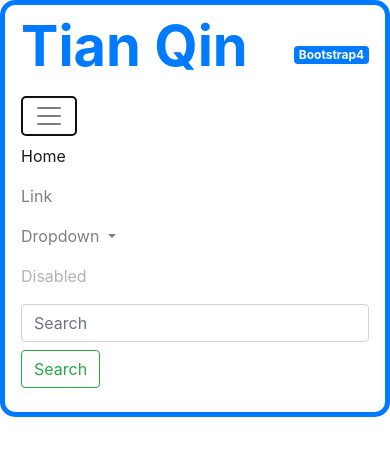
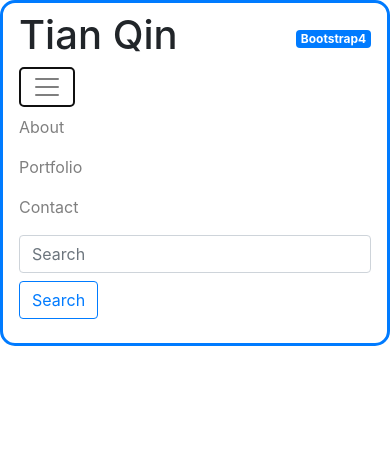
Before and after one commit to DIAOSI29/Bootstrap-Portfolio, a plain HTML site: page index.html in a window 390 px wide. Both pictures are taken after a click on the button "Toggle navigation". Drawn offline with nearby package versions, Linux system fonts and the light colour scheme.

Commit message:
added tab links and assets folder

```diff
--- /dev/null
+++ b/assetsBS/css/style.css
@@ -0,0 +1,204 @@
+* {
+  box-sizing: border-box;
+}
+
+html {
+  height: 100%;
+}
+body {
+  min-height: 100%;
+  margin: 0;
+  position: relative;
+  padding-bottom: 50px;
+}
+
+body {
+  color: #777777;
+  font-family: "Arial", "Helvetica Neue", Helvetica, sans-serif;
+  background-image: url(./../images/bodybackground.jpg);
+  background-size: cover;
+  width: 100%;
+}
+
+header {
+  background-color: #ffffff;
+  display: flex;
+  width: 100%;
+  border-bottom: 3px solid #cccccc;
+  margin-top: 0px;
+}
+
+header::after {
+  clear: both;
+  content: "";
+  display: table;
+}
+
+h1,
+h2 {
+  font-family: "Georgia", Times, Times New Roman, serif;
+}
+
+h1 {
+  font-size: 35px;
+}
+
+h2 {
+  margin-top: 10px;
+  color: #4aaaa5;
+  border-bottom: 2px solid #cccccc;
+  line-height: 2.6em;
+  font-size: 30px;
+}
+
+.tealbg {
+  background-color: #4aaaa5;
+  color: white;
+}
+
+.container {
+  width: 960px;
+  display: block;
+  margin: auto;
+  align-items: center;
+}
+
+#name {
+  display: block;
+  float: left;
+  padding: 0 35px;
+  margin: 10px 0 0 0;
+}
+
+nav {
+  float: right;
+  display: block;
+}
+
+a {
+  text-decoration: none;
+  color: #777777;
+  padding: 43px 30px;
+  margin-right: 0;
+  font-size: 19px;
+  line-height: 90px;
+}
+
+a:hover {
+  background-color: #666666;
+  color: white;
+}
+
+section {
+  background-color: #ffffff;
+  border-color: #dddddd;
+  width: 960px;
+  margin: 30px auto;
+  padding: 0 30px 20px 30px;
+  overflow: auto;
+}
+
+section p {
+  color: black;
+  font-size: 18px;
+  line-height: 1.6em;
+}
+
+#imgTQ {
+  width: 200px;
+  height: 200px;
+  float: left;
+  margin-right: 30px;
+  margin-top: 5px;
+}
+
+footer {
+  background-color: #666666;
+  height: 60px;
+  width: 100%;
+  position: fixed;
+  bottom: 0;
+  display: grid;
+  place-items: center;
+  border-top: 10px solid #4aaaa5;
+  left: 0;
+  right: 0;
+  bottom: 0;
+}
+
+footer p {
+  color: #999999;
+  position: absolute;
+  bottom: 0px;
+  margin: 0;
+}
+
+label {
+  display: block;
+  line-height: 30px;
+  font-size: 1.2em;
+  margin-bottom: 3px;
+}
+
+input {
+  display: block;
+  margin-bottom: 30px;
+  line-height: 30px;
+  width: 100%;
+}
+
+#submitbtn {
+  width: 90px;
+  cursor: pointer;
+  margin-top: 20px;
+}
+
+.port-elem {
+  width: 300px;
+  height: 200px;
+  float: left;
+  background-size: contain;
+  margin: 0 40px 40px 0;
+  position: relative;
+}
+
+#port-elem-1 {
+  background-image: url(./../images/animal.jpg);
+}
+
+#port-elem-2 {
+  background-image: url(./../images/car.jpg);
+}
+
+#port-elem-3 {
+  background-image: url(./../images/food.jpg);
+}
+
+#port-elem-4 {
+  background-image: url(./../images/gaming.jpg);
+}
+
+#port-elem-5 {
+  background-image: url(./../images/holiday.jpg);
+}
+
+#port-elem-6 {
+  background-image: url(./../images/Nature.jpg);
+}
+
+#port-elem-7 {
+  background-image: url(./../images/working.jpg);
+}
+
+#port-elem-8 {
+  background-image: url(./../images/graphicart.jpg);
+}
+
+.port-btn {
+  width: 100%;
+  line-height: 30px;
+  position: absolute;
+  bottom: 15px;
+  font-size: 1.1em;
+  cursor: pointer;
+}
--- a/index.html
+++ b/index.html
@@ -13,11 +13,13 @@
     <title>About Me</title>
   </head>
   <body>
-      <div class="container=fuild" style="border: 5px solid #007bff; border-radius: 15px">
+      <div class="container=fuild align-items-center" style="border: 3px solid #007bff; border-radius: 15px">
     <nav class="navbar navbar-expand-lg navbar-light bg-lights>
       <a class="navbar-brand" href="#">
-        <p class="display-4 font-weight-bold text-primary mr-2">Tian Qin </p><span class="badge badge-primary">Bootstrap4</span>
+        <h1 class="mr-2">Tian Qin</h1><span class="badge badge-primary">Bootstrap4</span>
       </a>
+
+      <div class="ml-auto">
       <button
         class="navbar-toggler"
         type="button"
@@ -32,55 +34,27 @@
 
       <div class="collapse navbar-collapse" id="navbarSupportedContent">
         <ul class="navbar-nav mr-auto">
-          <li class="nav-item active">
-            <a class="nav-link" href="#"
-              >Home <span class="sr-only">(current)</span></a
+          <li class="nav-item">
+            <a class="nav-link" href="file:///Users/a-p-o-s/Desktop/UWACB/A2/Bootstrap-Portfolio/index.html"
+              >About</a
             >
           </li>
           <li class="nav-item">
-            <a class="nav-link" href="#">Link</a>
+            <a class="nav-link" href="#">Portfolio</a>
           </li>
-          <li class="nav-item dropdown">
-            <a
-              class="nav-link dropdown-toggle"
-              href="#"
-              id="navbarDropdown"
-              role="button"
-              data-toggle="dropdown"
-              aria-haspopup="true"
-              aria-expanded="false"
-            >
-              Dropdown
-            </a>
-            <div class="dropdown-menu" aria-labelledby="navbarDropdown">
-              <a class="dropdown-item" href="#">Action</a>
-              <a class="dropdown-item" href="#">Another action</a>
-              <div class="dropdown-divider"></div>
-              <a class="dropdown-item" href="#">Something else here</a>
-            </div>
-          </li>
+
           <li class="nav-item">
-            <a
-              class="nav-link disabled"
-              href="#"
-              tabindex="-1"
-              aria-disabled="true"
-              >Disabled</a
-            >
-          </li>
-        </ul>
-        <form class="form-inline my-2 my-lg-0">
-          <input
-            class="form-control mr-sm-2"
-            type="search"
-            placeholder="Search"
-            aria-label="Search"
-          />
-          <button class="btn btn-outline-success my-2 my-sm-0" type="submit">
-            Search
-          </button>
-        </form>
+                <a class="nav-link" href="#">Contact</a>
+              </li>
+          </ul>
+          <form class="form-inline my-2 my-lg-0">
+                <input class="form-control mr-sm-2" type="search" placeholder="Search" aria-label="Search">
+                <button class="btn btn-outline-primary my-2 my-sm-0" type="submit">Search</button>
+              </form>
+
+
       </div>
+    </div>
     </nav>
     </div>
 
```
Also changed, not shown: assetsBS/images/Nature.jpg (added), assetsBS/images/TianQin.jpg (added), assetsBS/images/animal.jpg (added), assetsBS/images/bodybackground.jpg (added), assetsBS/images/car.jpg (added), assetsBS/images/food.jpg (added), assetsBS/images/gaming.jpg (added), assetsBS/images/holiday.jpg (added), assetsBS/images/working.jpg (added), 1 other file.
